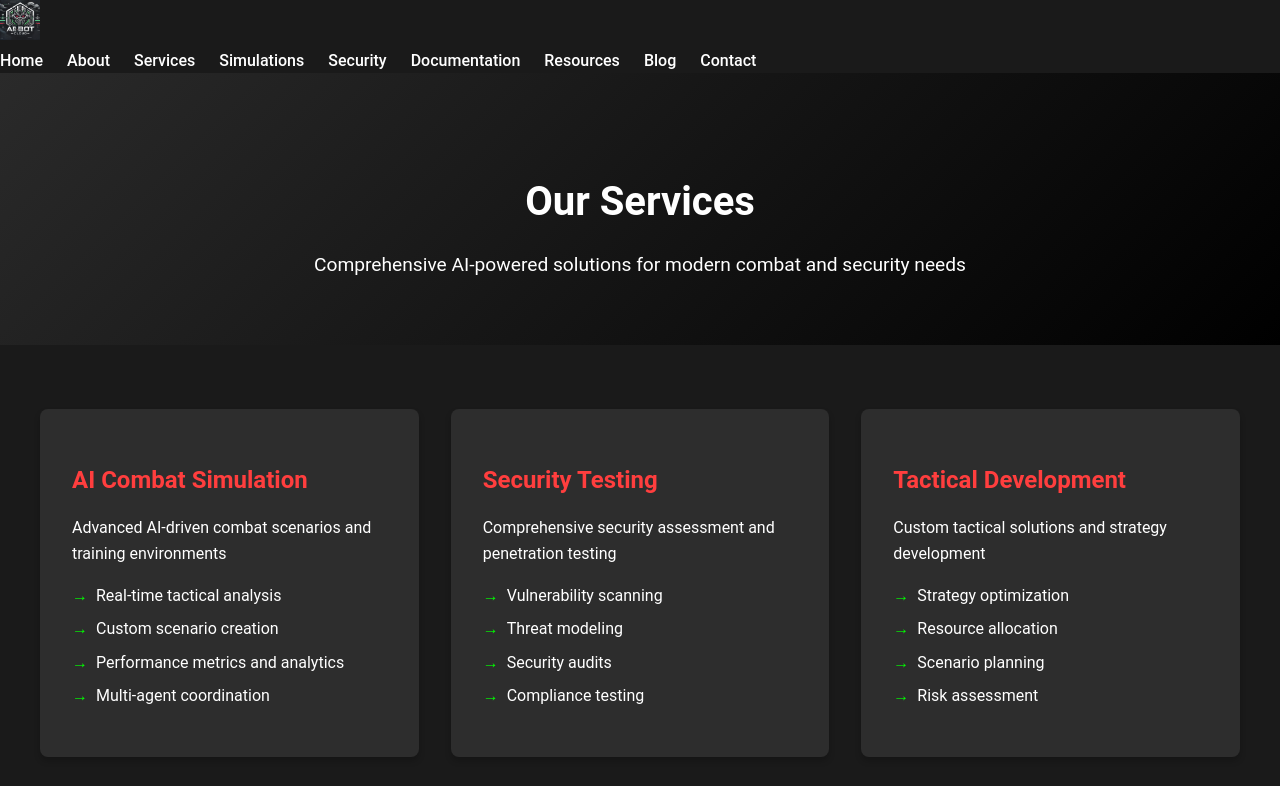
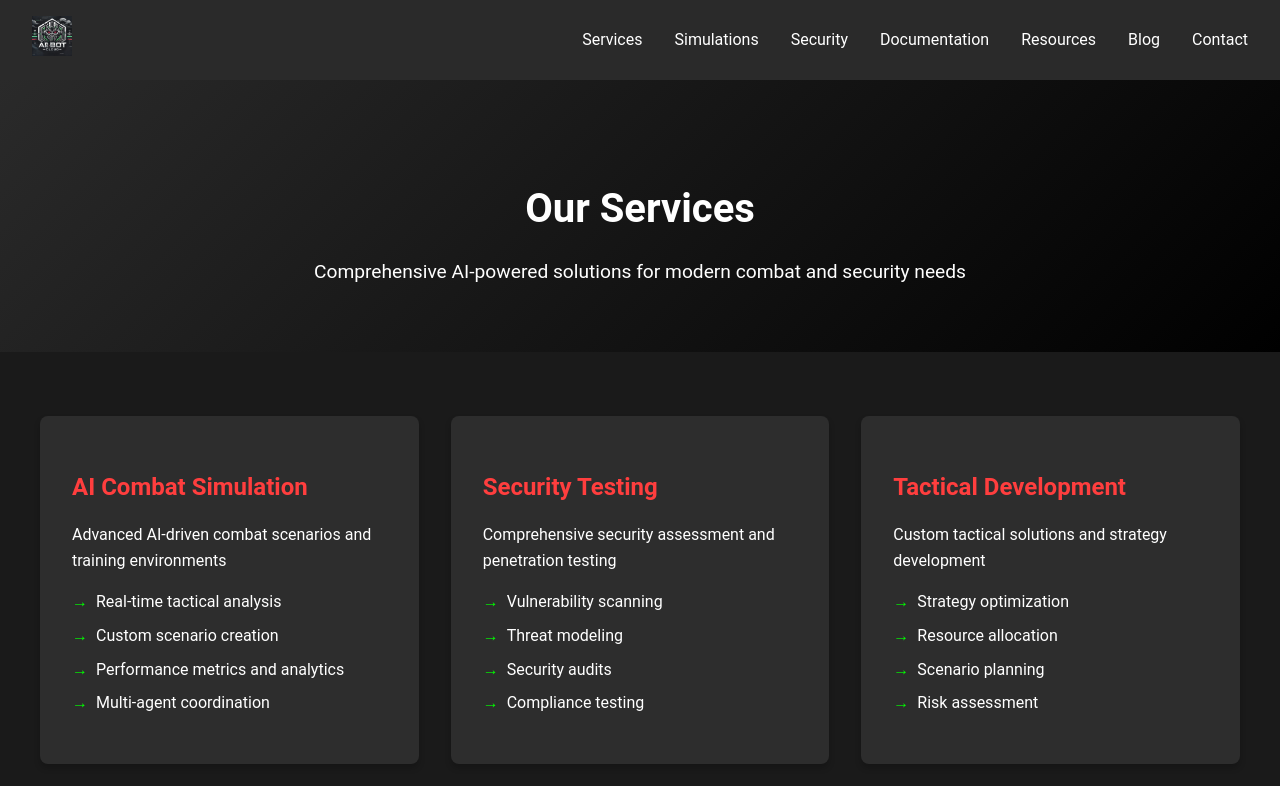
Before and after one commit to fullstackslife/warbot.cloud, a plain HTML site: page services.html in a window 1280 px wide. Shown: the top 786 px of the page. Drawn offline with Linux system fonts and the light colour scheme.

Commit message:
link fixes

```diff
--- a/services.html
+++ b/services.html
@@ -27,7 +27,42 @@
             line-height: 1.6;
         }
 
+        .header {
+            background-color: var(--secondary-color);
+            padding: 1rem 2rem;
+            display: flex;
+            justify-content: space-between;
+            align-items: center;
+            position: fixed;
+            top: 0;
+            left: 0;
+            right: 0;
+            z-index: 1000;
+        }
+
+        .logo {
+            height: 40px;
+            width: auto;
+        }
+
+        .nav-links {
+            display: flex;
+            gap: 2rem;
+        }
+
+        .nav-links a {
+            color: var(--text-color);
+            text-decoration: none;
+            font-size: 1rem;
+            transition: color 0.3s;
+        }
+
+        .nav-links a:hover {
+            color: var(--primary-color);
+        }
+
         .services-hero {
+            margin-top: 80px;
             background: linear-gradient(135deg, var(--secondary-color), #000000);
             padding: 4rem 2rem;
             text-align: center;
@@ -109,44 +144,21 @@
         .cta-button:hover {
             background: #ff1a1a;
         }
-
-        .logo {
-            height: 40px;
-            width: auto;
-        }
-
-        .nav-links {
-            display: flex;
-            gap: 1.5rem;
-            align-items: center;
-        }
-
-        .nav-links a {
-            color: var(--text-color);
-            text-decoration: none;
-            font-weight: 500;
-            transition: color 0.3s ease;
-            font-size: 1rem;
-        }
     </style>
 </head>
 <body>
-    <header>
-        <nav>
-            <a href="/" class="logo">
-                <img src="assets/logo.png?v=1" alt="WarBot.Cloud Logo" class="logo">
-            </a>
-            <div class="nav-links">
-                <a href="/">Home</a>
-                <a href="/about.html">About</a>
-                <a href="/services.html">Services</a>
-                <a href="/simulations.html">Simulations</a>
-                <a href="/security.html">Security</a>
-                <a href="/documentation.html">Documentation</a>
-                <a href="/resources.html">Resources</a>
-                <a href="/blog.html">Blog</a>
-                <a href="/contact.html">Contact</a>
-            </div>
+    <header class="header">
+        <a href="index.html">
+            <img src="assets/logo.png" alt="WarBot.Cloud Logo" class="logo">
+        </a>
+        <nav class="nav-links">
+            <a href="services.html">Services</a>
+            <a href="simulations.html">Simulations</a>
+            <a href="security.html">Security</a>
+            <a href="documentation.html">Documentation</a>
+            <a href="resources.html">Resources</a>
+            <a href="blog.html">Blog</a>
+            <a href="contact.html">Contact</a>
         </nav>
     </header>
 
```
Also changed, not shown: blog.html (+31 -20 lines), contact.html (+53 -16 lines), documentation.html (+29 -16 lines), resources.html (+47 -35 lines).
